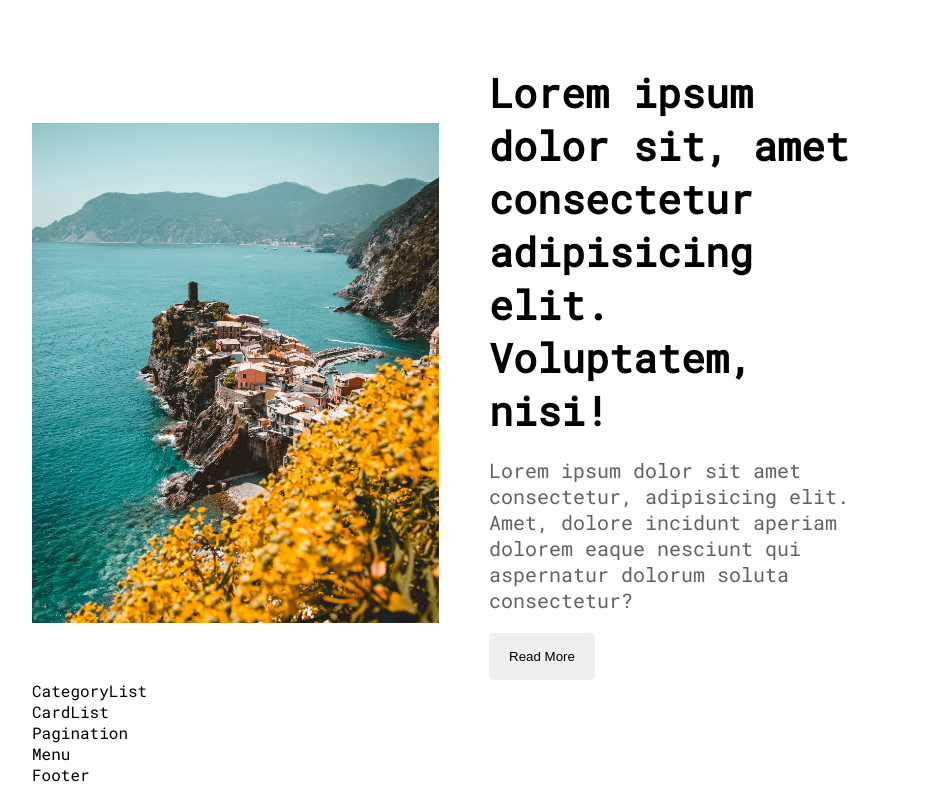
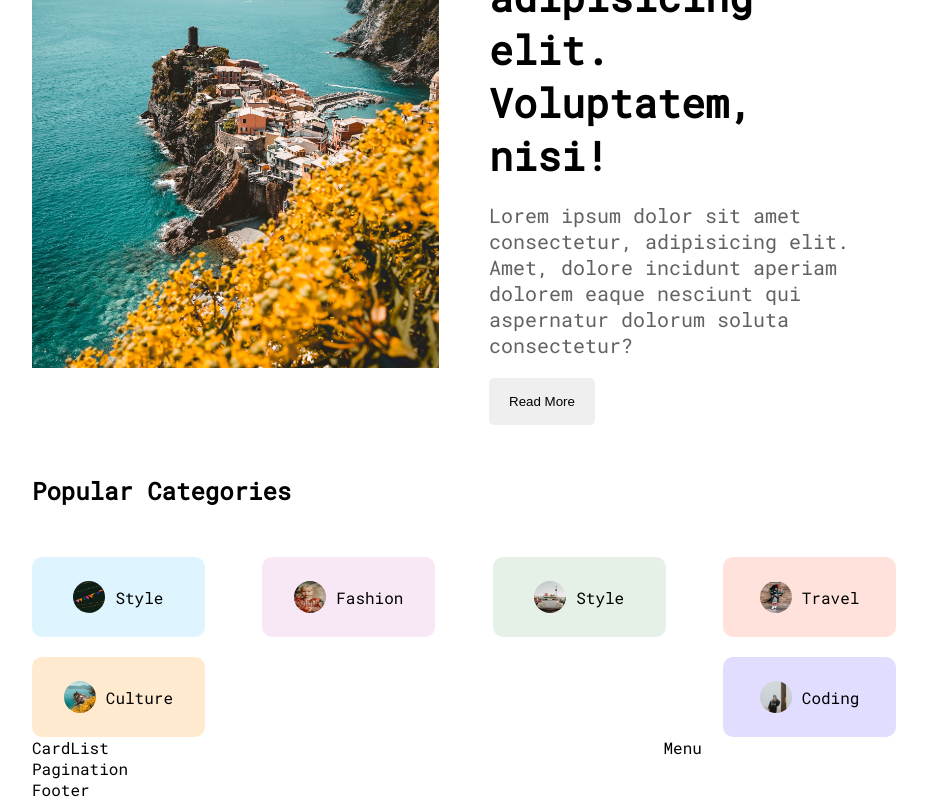
Before and after one commit to IzaanArain/next-responsive-blog-app-2nd, a Next.js app: page / in a window 1280 px wide. Shown: the part 759-1559 px from the top of the page, without its empty margins (176-1103 px from the left). Built offline with nearby package versions, Linux system fonts and the light colour scheme.

Commit message:
feat: added layout and styling for category

```diff
--- a/src/app/page.module.css
+++ b/src/app/page.module.css
@@ -1,168 +1,4 @@
-.page {
-  --gray-rgb: 0, 0, 0;
-  --gray-alpha-200: rgba(var(--gray-rgb), 0.08);
-  --gray-alpha-100: rgba(var(--gray-rgb), 0.05);
-
-  --button-primary-hover: #383838;
-  --button-secondary-hover: #f2f2f2;
-
-  display: grid;
-  grid-template-rows: 20px 1fr 20px;
-  align-items: center;
-  justify-items: center;
-  min-height: 100svh;
-  padding: 80px;
-  gap: 64px;
-  font-family: var(--font-geist-sans);
+.content {
+  display: flex;
+  gap: 50px;
 }
-
-@media (prefers-color-scheme: dark) {
-  .page {
-    --gray-rgb: 255, 255, 255;
-    --gray-alpha-200: rgba(var(--gray-rgb), 0.145);
-    --gray-alpha-100: rgba(var(--gray-rgb), 0.06);
-
-    --button-primary-hover: #ccc;
-    --button-secondary-hover: #1a1a1a;
-  }
-}
-
-.main {
-  display: flex;
-  flex-direction: column;
-  gap: 32px;
-  grid-row-start: 2;
-}
-
-.main ol {
-  font-family: var(--font-geist-mono);
-  padding-left: 0;
-  margin: 0;
-  font-size: 14px;
-  line-height: 24px;
-  letter-spacing: -0.01em;
-  list-style-position: inside;
-}
-
-.main li:not(:last-of-type) {
-  margin-bottom: 8px;
-}
-
-.main code {
-  font-family: inherit;
-  background: var(--gray-alpha-100);
-  padding: 2px 4px;
-  border-radius: 4px;
-  font-weight: 600;
-}
-
-.ctas {
-  display: flex;
-  gap: 16px;
-}
-
-.ctas a {
-  appearance: none;
-  border-radius: 128px;
-  height: 48px;
-  padding: 0 20px;
-  border: none;
-  border: 1px solid transparent;
-  transition:
-    background 0.2s,
-    color 0.2s,
-    border-color 0.2s;
-  cursor: pointer;
-  display: flex;
-  align-items: center;
-  justify-content: center;
-  font-size: 16px;
-  line-height: 20px;
-  font-weight: 500;
-}
-
-a.primary {
-  background: var(--foreground);
-  color: var(--background);
-  gap: 8px;
-}
-
-a.secondary {
-  border-color: var(--gray-alpha-200);
-  min-width: 180px;
-}
-
-.footer {
-  grid-row-start: 3;
-  display: flex;
-  gap: 24px;
-}
-
-.footer a {
-  display: flex;
-  align-items: center;
-  gap: 8px;
-}
-
-.footer img {
-  flex-shrink: 0;
-}
-
-/* Enable hover only on non-touch devices */
-@media (hover: hover) and (pointer: fine) {
-  a.primary:hover {
-    background: var(--button-primary-hover);
-    border-color: transparent;
-  }
-
-  a.secondary:hover {
-    background: var(--button-secondary-hover);
-    border-color: transparent;
-  }
-
-  .footer a:hover {
-    text-decoration: underline;
-    text-underline-offset: 4px;
-  }
-}
-
-@media (max-width: 600px) {
-  .page {
-    padding: 32px;
-    padding-bottom: 80px;
-  }
-
-  .main {
-    align-items: center;
-  }
-
-  .main ol {
-    text-align: center;
-  }
-
-  .ctas {
-    flex-direction: column;
-  }
-
-  .ctas a {
-    font-size: 14px;
-    height: 40px;
-    padding: 0 16px;
-  }
-
-  a.secondary {
-    min-width: auto;
-  }
-
-  .footer {
-    flex-wrap: wrap;
-    align-items: center;
-    justify-content: center;
-  }
-}
-
-@media (prefers-color-scheme: dark) {
-  .logo {
-    filter: invert();
-  }
-}
--- a/src/components/cardList/cardList.module.css
+++ b/src/components/cardList/cardList.module.css
@@ -1,3 +1,3 @@
 .container {
-
+    flex: 5;
 }
--- a/src/components/categoryList/CategoryList.jsx
+++ b/src/components/categoryList/CategoryList.jsx
@@ -1,9 +1,78 @@
+import Link from "next/link";
 import styles from "./categoryList.module.css";
+import Image from "next/image";
 
 const CategoryList = () => {
   return (
-    <div className={styles.container}>CategoryList</div>
-  )
-}
+    <section className={styles.container}>
+      <h1 className={styles.title}>Popular Categories</h1>
+      <div className={styles.categories}>
+        <Link
+          href={"/blog?cat=style"}
+          className={`${styles.category} ${styles.style}`}
+        >
+          <Image
+            src={"/style.png"}
+            alt="style"
+            width={32}
+            height={32}
+            className={styles.image}
+          />
+          style
+        </Link>
+        <Link href={"/blog"} className={`${styles.category} ${styles.fashion}`}>
+          <Image
+            src={"/fashion.png"}
+            alt="fashion"
+            width={32}
+            height={32}
+            className={styles.image}
+          />
+          fashion
+        </Link>
+        <Link href={"/blog"} className={`${styles.category} ${styles.food}`}>
+          <Image
+            src={"/food.png"}
+            alt="food"
+            width={32}
+            height={32}
+            className={styles.image}
+          />
+          style
+        </Link>
+        <Link href={"/blog"} className={`${styles.category} ${styles.travel}`}>
+          <Image
+            src={"/travel.png"}
+            alt="travel"
+            width={32}
+            height={32}
+            className={styles.image}
+          />
+          Travel
+        </Link>
+        <Link href={"/blog"} className={`${styles.category} ${styles.culture}`}>
+          <Image
+            src={"/culture.png"}
+            alt="culture"
+            width={32}
+            height={32}
+            className={styles.image}
+          />
+          Culture
+        </Link>
+        <Link href={"/blog"} className={`${styles.category} ${styles.coding}`}>
+          <Image
+            src={"/coding.png"}
+            alt="coding"
+            width={32}
+            height={32}
+            className={styles.image}
+          />
+          Coding
+        </Link>
+      </div>
+    </section>
+  );
+};
 
-export default CategoryList
+export default CategoryList;
--- a/src/components/categoryList/categoryList.module.css
+++ b/src/components/categoryList/categoryList.module.css
@@ -1,3 +1,76 @@
 .container {
+}
 
+.title {
+    margin: 50px 0px;
 }
+
+.categories {
+    display: flex;
+    flex-wrap: wrap;
+    justify-content: space-between;
+    gap: 20px;
+}
+
+.category {
+    display: flex;
+    align-items: center;
+    gap: 10px;
+    text-transform: capitalize;
+    width: 15%;
+    height: 80px;
+    justify-content: center;
+    border-radius: 10px;
+}
+
+.category.style {
+    background-color: #57c4ff31;
+}
+
+.category.fashion {
+    background-color: #da85c731;
+}
+
+.category.food {
+    background-color: #7fb88133;
+}
+
+.category.travel {
+    background-color: #ff795736;
+}
+
+.category.culture {
+    background-color: #ffb04f45;
+}
+
+.category.coding {
+    background-color: #5e4fff31;
+}
+
+.image {
+    border-radius: 50%;
+}
+
+@media screen and (max-width:1280px) {
+    .category {
+        width: 20%;
+    }
+}
+
+@media screen and (max-width:1024px) {
+    .category {
+        width: 25%;
+    }
+}
+
+@media screen and (max-width:768px) {
+    .category {
+        width: 45%;
+    }
+}
+
+@media screen and (max-width:640px) {
+    .category {
+        width: 100%;
+    }
+}
--- a/src/components/featured/Featured.jsx
+++ b/src/components/featured/Featured.jsx
@@ -5,7 +5,7 @@
   return (
     <section className={styles.container}>
       <h1 className={styles.title}>
-        <b className={styles.bold}>Hey, IZAAN.DEV here!</b> Discover my stories and creative ideas.
+        <b>Hey, IZAAN.DEV here!</b> Discover my stories and creative ideas.
       </h1>
       <article className={styles.post}>
         <section className={styles.imgContainer}>
--- a/src/components/featured/featured.module.css
+++ b/src/components/featured/featured.module.css
@@ -46,3 +46,31 @@
     border-radius: 5px;
     width: max-content;
 }
+
+@media screen and (max-width:1280px) {
+    .title {
+        font-size: 72px;
+    }
+}
+
+@media screen and (max-width:1024px) {
+    .title {
+        font-size: 64px;
+    }
+
+    .imgContainer {
+        display: none;
+    }
+}
+
+@media screen and (max-width:768px) {
+    .title {
+        font-size: 48px;
+    }
+}
+
+@media screen and (max-width:640px) {
+    .title {
+        font-size: 36px;
+    }
+}
--- a/src/components/menu/menu.module.css
+++ b/src/components/menu/menu.module.css
@@ -1,3 +1,3 @@
 .container {
-
+    flex: 2;
 }
```
